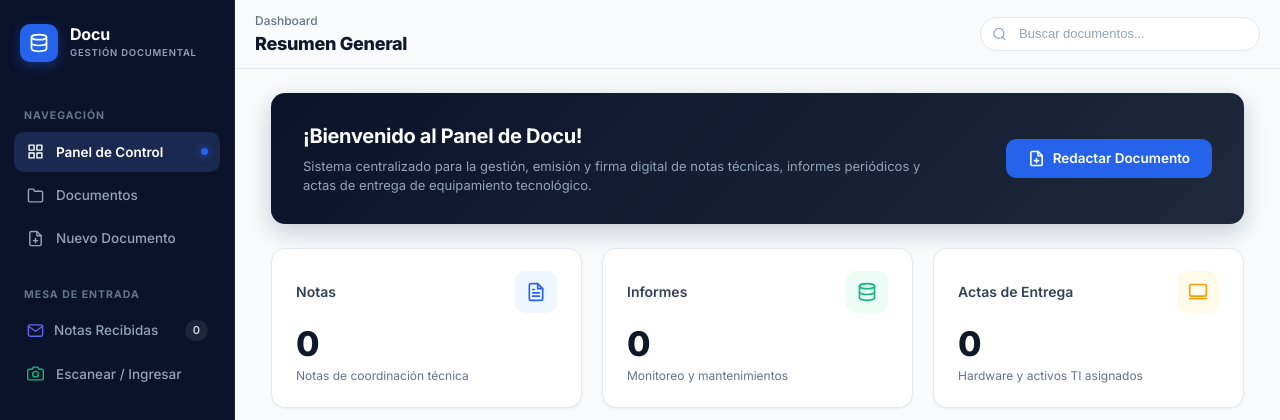
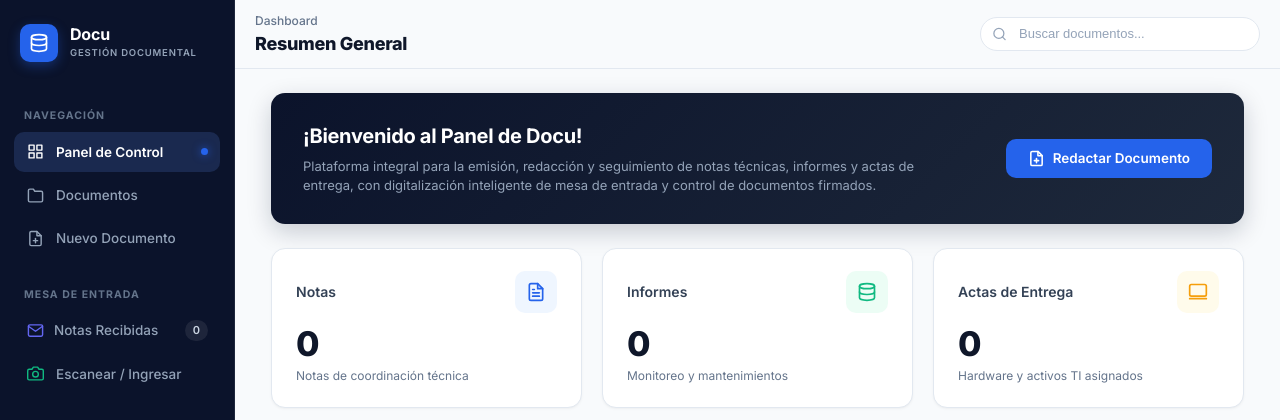
Before and after one commit to orquera10/proyecto_docu, a Django app: page / in a window 1280 px wide. Shown: the top 420 px of the page. Run offline with Django 5.2, Linux system fonts and the light colour scheme; the visitor is signed in with stand-in values (Sample User, id 1); data comes from the database, SQL or seed files in the repository; data that the repository does not hold is empty; parts of the project's set-up code (start-up, migrations or seed data) failed here and were passed over.

Commit message:
Actualizar descripcion del panel principal para reflejar todas las funciones del sistema

```diff
--- a/templates/documentos/dashboard.html
+++ b/templates/documentos/dashboard.html
@@ -14,7 +14,7 @@
 <section class="hero-banner">
   <div class="hero-banner-content">
     <h2>¡Bienvenido al Panel de Docu!</h2>
-    <p>Sistema centralizado para la gestión, emisión y firma digital de notas técnicas, informes periódicos y actas de entrega de equipamiento tecnológico.</p>
+    <p>Plataforma integral para la emisión, redacción y seguimiento de notas técnicas, informes y actas de entrega, con digitalización inteligente de mesa de entrada y control de documentos firmados.</p>
   </div>
   <a href="{% url 'crear_documento' %}" class="btn btn-primary" style="padding: 11px 22px; font-size: 13.5px;">
     <svg width="17" height="17" viewBox="0 0 24 24" fill="none" stroke="currentColor" stroke-width="2.2" stroke-linecap="round" stroke-linejoin="round">
```
